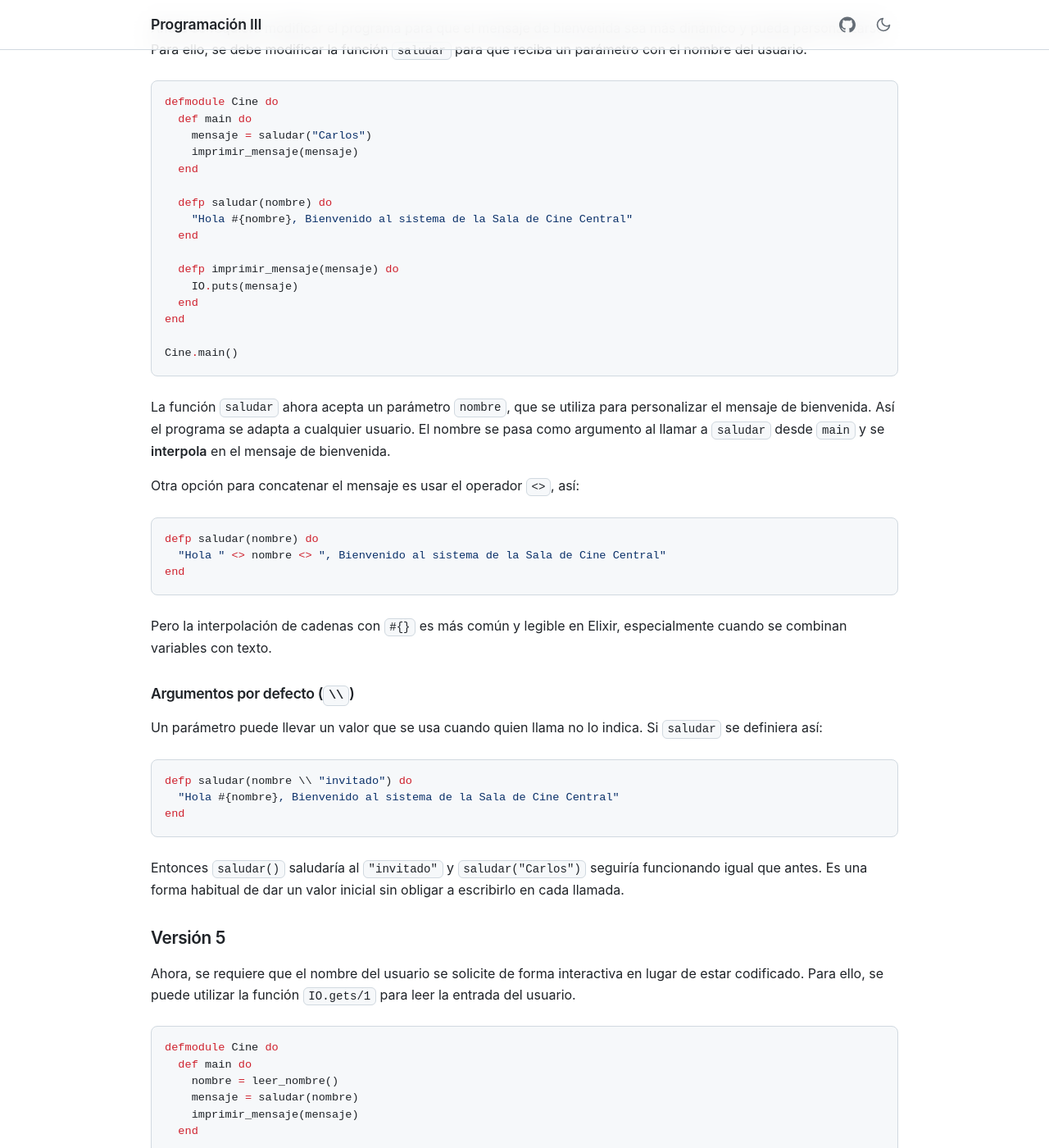
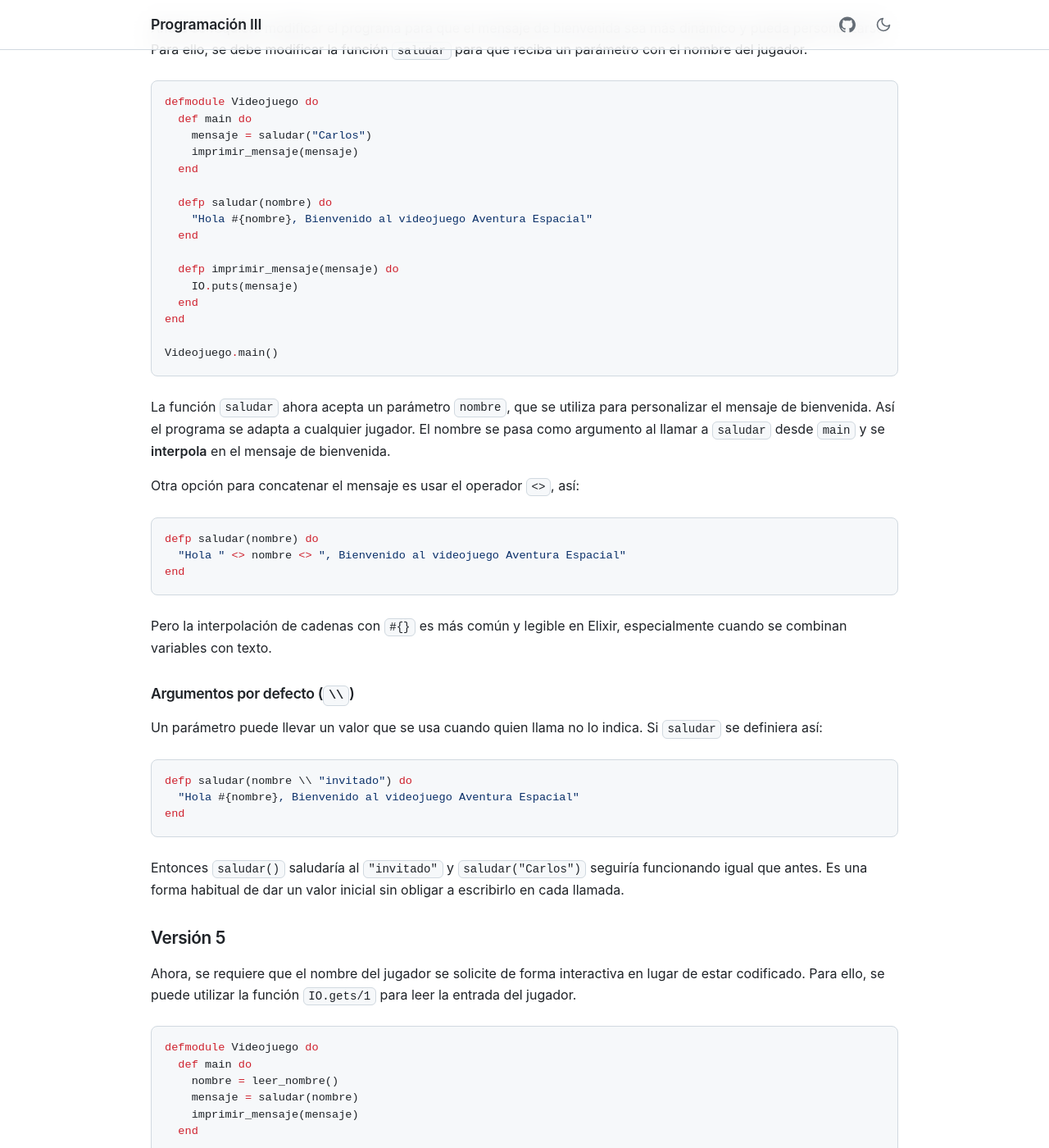
Before and after one commit to caflorezvi/guias-programacion3, a Jekyll site: the page built from docs/04.conceptos-basicos-elixir.md, in a window 1280 px wide and 1400 px high, scrolled down 2902 px. Shown: the whole window at 82% size. Built offline with Jekyll 4.4.1, drawn with Linux system fonts in a browser that asks for light colours; our own code applies the rules of GitHub Pages for plain Markdown files; some of the changed text lies outside the part shown.

Commit message:
Actualización ejemplo 1 guía 04

````diff
--- a/docs/04.conceptos-basicos-elixir.md
+++ b/docs/04.conceptos-basicos-elixir.md
@@ -21,9 +21,9 @@ Estos temas se explorarán a través de ejemplos prácticos y ejercicios para re
 
 ## Ejemplo 1
 
-La sala de cine de tu ciudad ha implementado un nuevo sistema digital para la venta de boletas. El encargado de la taquilla desea que, al iniciar el sistema, se muestre un mensaje de bienvenida a los clientes.
+Un estudio está desarrollando un videojuego llamado Aventura Espacial. El equipo quiere que, al iniciar el juego, se muestre un mensaje de bienvenida al jugador.
 
-El mensaje debe ser: `Bienvenidos al sistema de la Sala de Cine Central`.
+El mensaje debe ser: `Bienvenidos al videojuego Aventura Espacial`.
 
 > ⚠️ **Importante:** Haga un análisis del problema y siga los pasos del pensamiento computacional para resolverlo. Recuerde que el pensamiento computacional implica hacer una abstracción del problema, descomponer el problema en partes más pequeñas y manejables, identificar patrones, y codificar la solución.
 
@@ -35,13 +35,13 @@ El mensaje debe ser: `Bienvenidos al sistema de la Sala de Cine Central`.
 
 ### Versión 1
 
-Cree un nuevo archivo llamado `cine.exs` dentro de Visual Studio Code y escriba el siguiente código:
+Cree un nuevo archivo llamado `videojuego.exs` dentro de Visual Studio Code y escriba el siguiente código:
 
 ```elixir
-IO.puts("Bienvenidos al sistema de la Sala de Cine Central")
+IO.puts("Bienvenidos al videojuego Aventura Espacial")
 ```
 
-Ejecute el programa usando el comando `elixir cine.exs` en la terminal. Debería ver el mensaje de bienvenida en la salida.
+Ejecute el programa usando el comando `elixir videojuego.exs` en la terminal. Debería ver el mensaje de bienvenida en la salida.
 
 Consideraciones:
 
@@ -50,35 +50,35 @@ Consideraciones:
 
 ### Versión 2
 
-Modifique el archivo `cine.exs` (o créelo si no lo tiene) y escriba el siguiente código:
+Modifique el archivo `videojuego.exs` (o créelo si no lo tiene) y escriba el siguiente código:
 
 ```elixir
-defmodule Cine do
+defmodule Videojuego do
   def main do
-    IO.puts("Bienvenidos al sistema de la Sala de Cine Central")
+    IO.puts("Bienvenidos al videojuego Aventura Espacial")
   end
 end
 
-Cine.main()
+Videojuego.main()
 ```
 
-El módulo `Cine` contiene la función `main`, que es la que se invoca para mostrar el mensaje de bienvenida. Esto permite una mejor organización del código. Tenga en cuenta que es **necesario invocar** la función `main()` para que el **programa se ejecute**, por lo que se debe incluir la llamada a `Cine.main()` al **final del archivo**.
+El módulo `Videojuego` contiene la función `main`, que es la que se invoca para mostrar el mensaje de bienvenida. Esto permite una mejor organización del código. Tenga en cuenta que es **necesario invocar** la función `main()` para que el **programa se ejecute**, por lo que se debe incluir la llamada a `Videojuego.main()` al **final del archivo**.
 
 > ⚠️ **Importante:** Recordemos que en Elixir no existe la palabra clave `return` como en Java o C. El valor de la última expresión evaluada en la función es el valor que esta devuelve.
 
 ### Versión 3
 
-Modifique el archivo `cine.exs` o cree uno nuevo y escriba el siguiente código:
+Modifique el archivo `videojuego.exs` o cree uno nuevo y escriba el siguiente código:
 
 ```elixir
-defmodule Cine do
+defmodule Videojuego do
   def main do
     mensaje = saludar()
     imprimir_mensaje(mensaje)
   end
 
   defp saludar do
-    "Bienvenidos al sistema de la Sala de Cine Central"
+    "Bienvenidos al videojuego Aventura Espacial"
   end
 
   defp imprimir_mensaje(mensaje) do
@@ -86,26 +86,26 @@ defmodule Cine do
   end
 end
 
-Cine.main()
+Videojuego.main()
 ```
 
-En este caso, la función `saludar` se define como privada (usando `defp`), lo que significa que solo puede ser llamada desde dentro del módulo `Cine`. Además, se ha separado la lógica de impresión en una función diferente (`imprimir_mensaje`). Esto permite una mejor organización del código y facilita la reutilización de funciones en otros contextos.
+En este caso, la función `saludar` se define como privada (usando `defp`), lo que significa que solo puede ser llamada desde dentro del módulo `Videojuego`. Además, se ha separado la lógica de impresión en una función diferente (`imprimir_mensaje`). Esto permite una mejor organización del código y facilita la reutilización de funciones en otros contextos.
 
 La función `main` actúa como el punto de entrada del módulo y se encarga de llamar a las funciones privadas `saludar` e `imprimir_mensaje` respectivamente.
 
 ### Versión 4
 
-Ahora se requiere modificar el programa para que el mensaje de bienvenida sea más dinámico y pueda personalizarse. Para ello, se debe modificar la función `saludar` para que reciba un parámetro con el nombre del usuario.
+Ahora se requiere modificar el programa para que el mensaje de bienvenida sea más dinámico y pueda personalizarse. Para ello, se debe modificar la función `saludar` para que reciba un parámetro con el nombre del jugador.
 
 ```elixir
-defmodule Cine do
+defmodule Videojuego do
   def main do
     mensaje = saludar("Carlos")
     imprimir_mensaje(mensaje)
   end
 
   defp saludar(nombre) do
-    "Hola #{nombre}, Bienvenido al sistema de la Sala de Cine Central"
+    "Hola #{nombre}, Bienvenido al videojuego Aventura Espacial"
   end
 
   defp imprimir_mensaje(mensaje) do
@@ -113,16 +113,16 @@ defmodule Cine do
   end
 end
 
-Cine.main()
+Videojuego.main()
 ```
 
-La función `saludar` ahora acepta un parámetro `nombre`, que se utiliza para personalizar el mensaje de bienvenida. Así el programa se adapta a cualquier usuario. El nombre se pasa como argumento al llamar a `saludar` desde `main` y se **interpola** en el mensaje de bienvenida.
+La función `saludar` ahora acepta un parámetro `nombre`, que se utiliza para personalizar el mensaje de bienvenida. Así el programa se adapta a cualquier jugador. El nombre se pasa como argumento al llamar a `saludar` desde `main` y se **interpola** en el mensaje de bienvenida.
 
 Otra opción para concatenar el mensaje es usar el operador `<>`, así:
 
 ```elixir
 defp saludar(nombre) do
-  "Hola " <> nombre <> ", Bienvenido al sistema de la Sala de Cine Central"
+  "Hola " <> nombre <> ", Bienvenido al videojuego Aventura Espacial"
 end
 ```
 
@@ -134,7 +134,7 @@ Un parámetro puede llevar un valor que se usa cuando quien llama no lo indica.
 
 ```elixir
 defp saludar(nombre \\ "invitado") do
-  "Hola #{nombre}, Bienvenido al sistema de la Sala de Cine Central"
+  "Hola #{nombre}, Bienvenido al videojuego Aventura Espacial"
 end
 ```
 
@@ -142,11 +142,11 @@ Entonces `saludar()` saludaría al `"invitado"` y `saludar("Carlos")` seguiría
 
 ### Versión 5
 
-Ahora, se requiere que el nombre del usuario se solicite de forma interactiva en lugar de estar codificado. Para ello, se puede utilizar la función `IO.gets/1` para leer la entrada del usuario.
+Ahora, se requiere que el nombre del jugador se solicite de forma interactiva en lugar de estar codificado. Para ello, se puede utilizar la función `IO.gets/1` para leer la entrada del jugador.
 
 
 ```elixir
-defmodule Cine do
+defmodule Videojuego do
   def main do
     nombre = leer_nombre()
     mensaje = saludar(nombre)
@@ -154,7 +154,7 @@ defmodule Cine do
   end
 
   defp saludar(nombre) do
-    "Hola #{nombre}, Bienvenido al sistema de la Sala de Cine Central"
+    "Hola #{nombre}, Bienvenido al videojuego Aventura Espacial"
   end
 
   defp imprimir_mensaje(mensaje) do
@@ -166,10 +166,10 @@ defmodule Cine do
   end
 end
 
-Cine.main()
+Videojuego.main()
 ```
 
-La función `IO.gets/1` se utiliza para **mostrar un mensaje al usuario y esperar su entrada**. La entrada se almacena en la variable `nombre`, que luego se pasa a la función `saludar` para finalmente imprimir el mensaje de bienvenida.
+La función `IO.gets/1` se utiliza para **mostrar un mensaje al jugador y esperar su entrada**. La entrada se almacena en la variable `nombre`, que luego se pasa a la función `saludar` para finalmente imprimir el mensaje de bienvenida.
 
 Al ejecutar el programa puede observar que después del nombre ingresado, hay un salto de línea adicional. Esto se debe a que `IO.gets/1` incluye el carácter de nueva línea (`\n`) en la entrada capturada. Para solucionar esto, se puede utilizar la función `String.trim/1` para eliminar los espacios en blanco y el salto de línea al final de la cadena.
 
@@ -182,14 +182,14 @@ defp leer_nombre do
 end
 ```
 
-Al ejecutar esta versión del programa todo funciona correctamente y se eliminan los espacios en blanco y saltos de línea adicionales. La función `String.trim/1` garantiza que el nombre ingresado por el usuario se procese correctamente antes de ser utilizado en el saludo.
+Al ejecutar esta versión del programa todo funciona correctamente y se eliminan los espacios en blanco y saltos de línea adicionales. La función `String.trim/1` garantiza que el nombre ingresado por el jugador se procese correctamente antes de ser utilizado en el saludo.
 
 ### Versión 6 (final)
 
 Para finalizar, podemos simplificar aún más el código utilizando el operador pipe `|>` en la función `main` y `leer_nombre`, así:
 
 ```elixir
-defmodule Cine do
+defmodule Videojuego do
   def main do
     leer_nombre()
     |> saludar()
@@ -197,7 +197,7 @@ defmodule Cine do
   end
 
   defp saludar(nombre) do
-    "Hola #{nombre}, Bienvenido al sistema de la Sala de Cine Central"
+    "Hola #{nombre}, Bienvenido al videojuego Aventura Espacial"
   end
 
   defp imprimir_mensaje(mensaje) do
@@ -210,7 +210,7 @@ defmodule Cine do
   end
 end
 
-Cine.main()
+Videojuego.main()
 ```
 
 La función `leer_nombre` ahora está usando el operador pipe `|>` para **encadenar** la llamada a `String.trim/1`, básicamente la salida de `IO.gets/1` se pasa directamente a `String.trim/1` y este último se encarga de eliminar cualquier espacio en blanco o salto de línea al principio y al final de la cadena.
````
